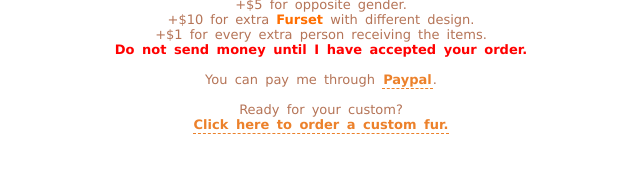
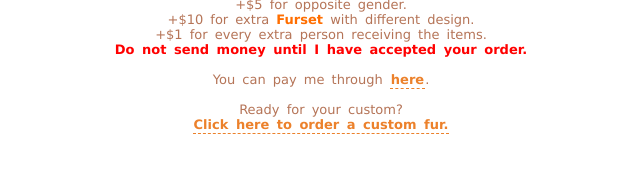
Before and after one commit to Darkbrussel/Darkbrussel, a plain HTML site: page customs.html in a window 1280 px wide. Shown: the part 433-606 px from the top of the page, 319-959 px from the left. Drawn offline with Linux system fonts and the light colour scheme.

Commit message:
Update customs.html

```diff
--- a/customs.html
+++ b/customs.html
@@ -63,7 +63,7 @@ I take custom orders for <a href="https://darkbrussel.github.io/customs.html#fur
 <br>+$1 for every extra person receiving the items.
 <br><b><font color="red"> Do not send money until I have accepted your order.</font></b>
 <br><br>
-You can pay me through  <a href="https://www.paypal.me/Darkbrussel/15" target="_blank">Paypal</a>.
+You can pay me through  <a href="https://www.paypal.me/Darkbrussel/15" target="_blank">here</a>.
 
 <p hidden>
 <br>
```
